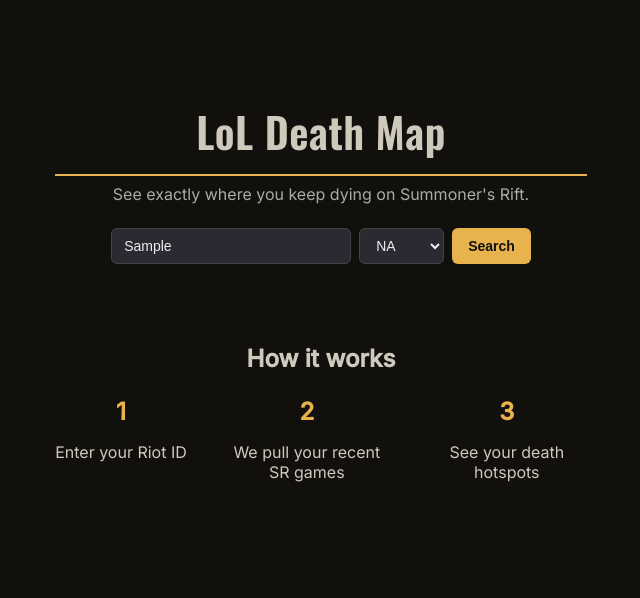
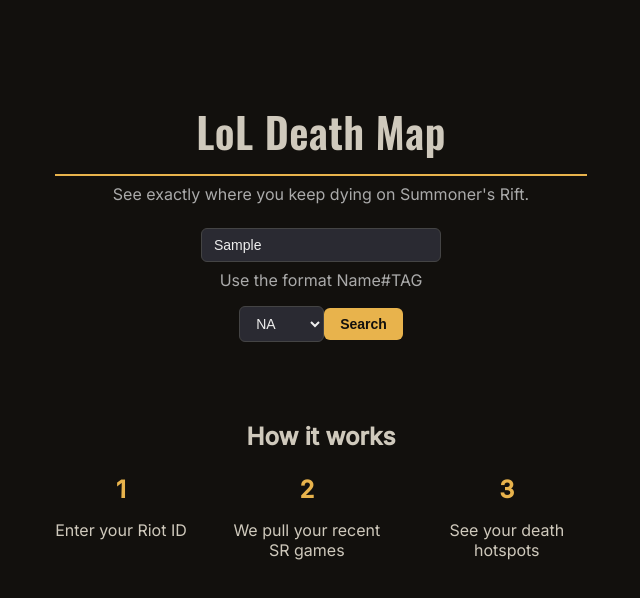
Before and after one commit to cliang100/lol-deathmap-home, a React (Vite) app: page / in a window 1280 px wide. Both pictures are taken after typing "Sample" into the empty fields and a click on the button "Search". Shown: the top 598 px of the page, without its empty margins (319-959 px from the left). Built offline with nearby package versions, Linux system fonts and the light colour scheme.

Commit message:
Show inline validation errors and submit via form

```diff
--- a/src/App.tsx
+++ b/src/App.tsx
@@ -36,10 +36,16 @@
 function App() {
   const [riotId, setRiotId] = useState('')
   const [region, setRegion] = useState('na1')
+  const [error, setError] = useState('')
 
-  const handleSearch = () => {
+  const handleSubmit = (e: React.FormEvent) => {
+    e.preventDefault()
     const parsed = parseRiotId(riotId)
-    if (!parsed.ok) return
+    if (!parsed.ok) {
+      setError(parsed.error)
+      return
+    }
+    setError('')
     const { gameName, tagLine } = parsed
 
     window.location.href = buildResultsUrl(
@@ -57,12 +63,23 @@
         <p>See exactly where you keep dying on Summoner's Rift.</p>
 
         <div className="search-bar">
+          <form onSubmit={handleSubmit}>
             <input
               type="text"
-            placeholder="Game name + #NA1"
+              placeholder="Name#TAG"
               value={riotId}
-            onChange={(e) => setRiotId(e.target.value)}
+              onChange={(e) => {
+                setRiotId(e.target.value)
+                setError('')
+              }}
+              aria-invalid={!!error}
+              {...(error ? { 'aria-describedby': 'riot-id-error' } : {})}
             />
+            {error && (
+              <p id="riot-id-error" role="alert">
+                {error}
+              </p>
+            )}
             <select value={region} onChange={(e) => setRegion(e.target.value)}>
               <option value="na1">NA</option>
               <option value="euw1">EUW</option>
@@ -76,9 +93,8 @@
               <option value="tr1">TR</option>
               <option value="ru">RU</option>
             </select>
-          <button onClick={handleSearch} type="button">
-            Search
-          </button>
+            <button type="submit">Search</button>
+          </form>
         </div>
       </section>
 
```
Lines whose indentation alone changed are shown as unchanged.
